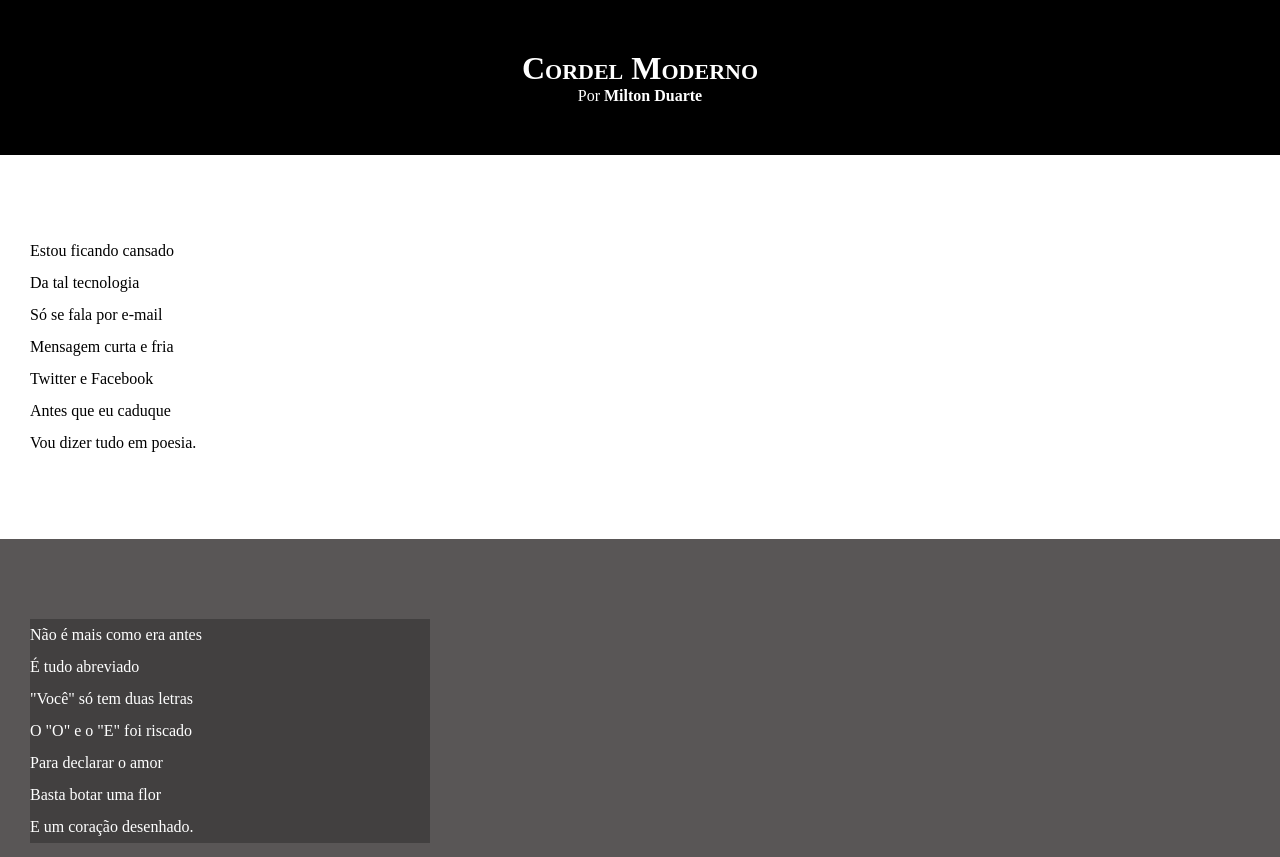
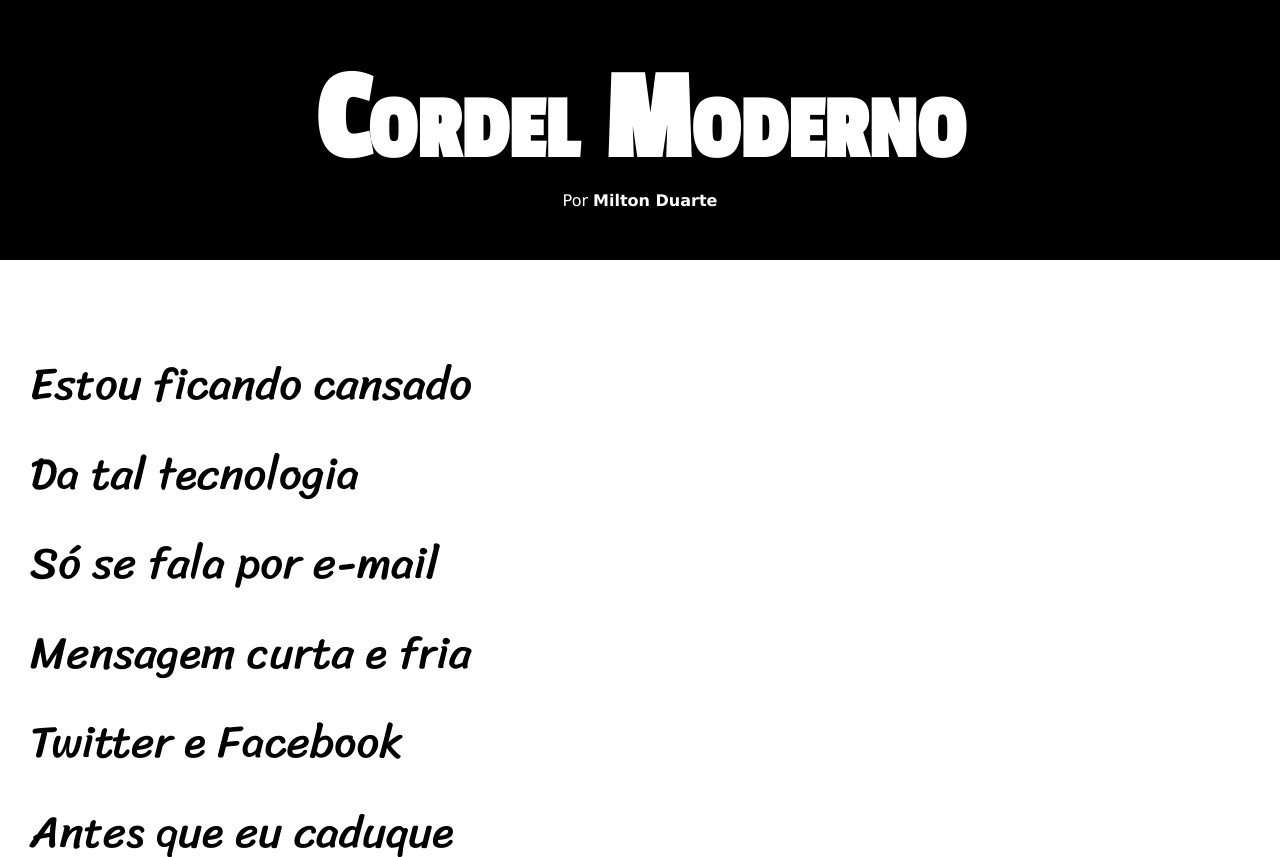
Before and after one commit to raquelciusz/Curso-HTML-CSS-youtube, a plain HTML site: page Exercicios/desafio12/resolucao.html in a window 1280 px wide. Shown: the top 857 px of the page. Drawn offline with Linux system fonts and the light colour scheme.

Commit message:
atualizacao de estilos

```diff
--- a/Exercicios/desafio12/minhacriacao.css
+++ b/Exercicios/desafio12/minhacriacao.css
@@ -1,5 +1,5 @@
+@charset "UTF-8";
 @import url('https://fonts.googleapis.com/css2?family=Passion+One&family=Sriracha&display=swap');
-@charset "UTF-8";
 
 * {
     margin: 0px;
@@ -8,6 +8,7 @@
 
 body {
     margin: 0px;
+    padding: 0px;
 }
 
 header {
@@ -31,7 +32,7 @@ header > h1 {
 }
 
 header > p {
-    font-family: Arial, Helvetica, sans-serif;
+    font-family: Verdana, Geneva, Tahoma, sans-serif;
     font-weight: light;
     margin-top: 0px;
     margin-bottom: 0px;
--- a/Exercicios/desafio12/resolucaostyle.css
+++ b/Exercicios/desafio12/resolucaostyle.css
@@ -1,4 +1,11 @@
 @charset "UTF-8";
+@import url('https://fonts.googleapis.com/css2?family=Passion+One&family=Sriracha&display=swap');
+
+:root {
+    --fonte1: Verdana, Geneva, Tahoma, sans-serif;
+    --fonte2: 'Passion One', cursive;
+    --fonte3: 'Sriracha', cursive;
+}
 
 * {
     margin: 0px;
@@ -8,6 +15,7 @@
 html, body {
     min-height: 100vh;
     background-color: darkgray;
+    font-family: var(--fonte1);
 }
 
 header {
@@ -19,6 +27,8 @@ header {
 header > h1 {
     padding-top: 50px;
     font-variant: small-caps;
+    font-family: var(--fonte2);
+    font-size: 10vw;
 }
 
 header > p {
@@ -40,6 +50,8 @@ section {
     padding-bottom: 10vh;
     line-height: 2em;
     padding-left: 30px;
+    font-family: var(--fonte3);
+    font-size: 3.5vw;
 }
 
 section.normal {
@@ -52,9 +64,10 @@ section.imagem {
     color: white;
 }
 
-section.imagem > p{
+section.imagem > p {
+    display: inline-block;
+    padding: 5px;
     background-color: rgba(0, 0, 0, 0.253);
-    width: 400px;
 }
 
 footer {
```
Also changed, not shown: 3 other files.
